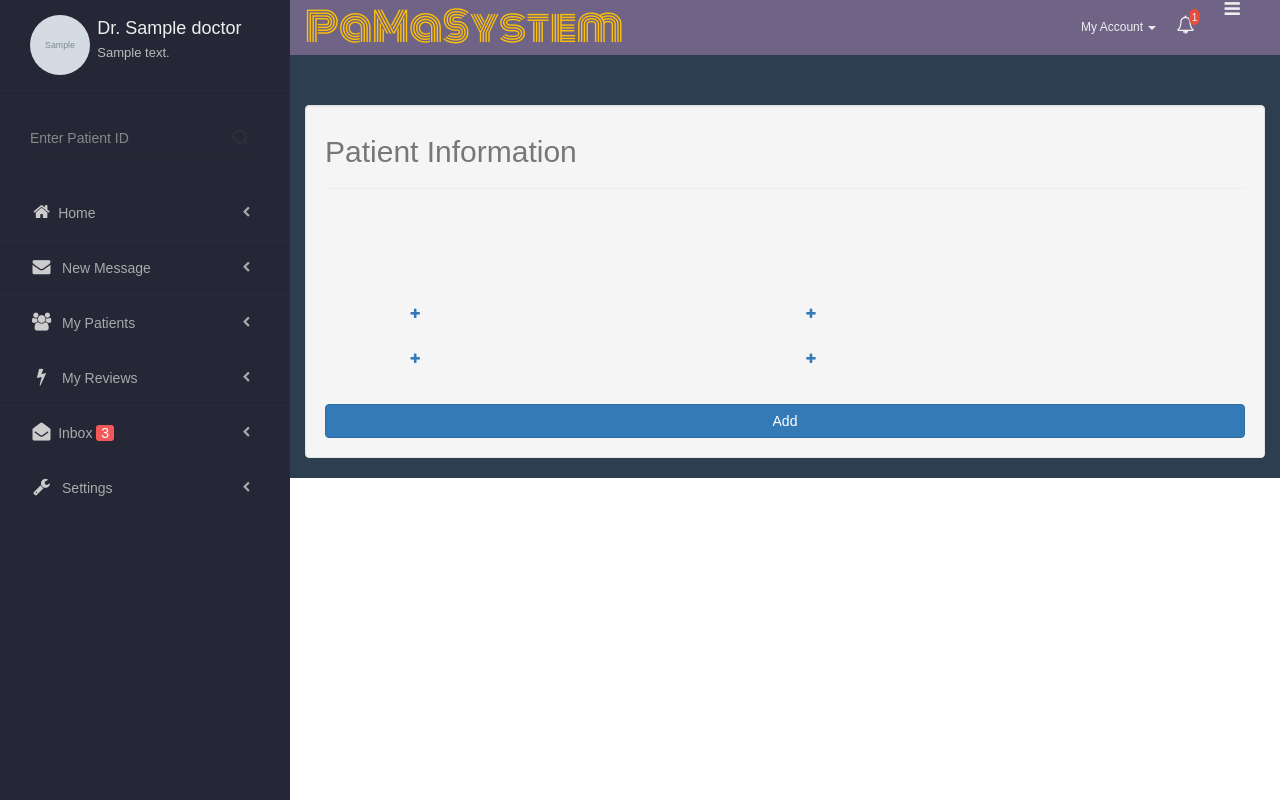
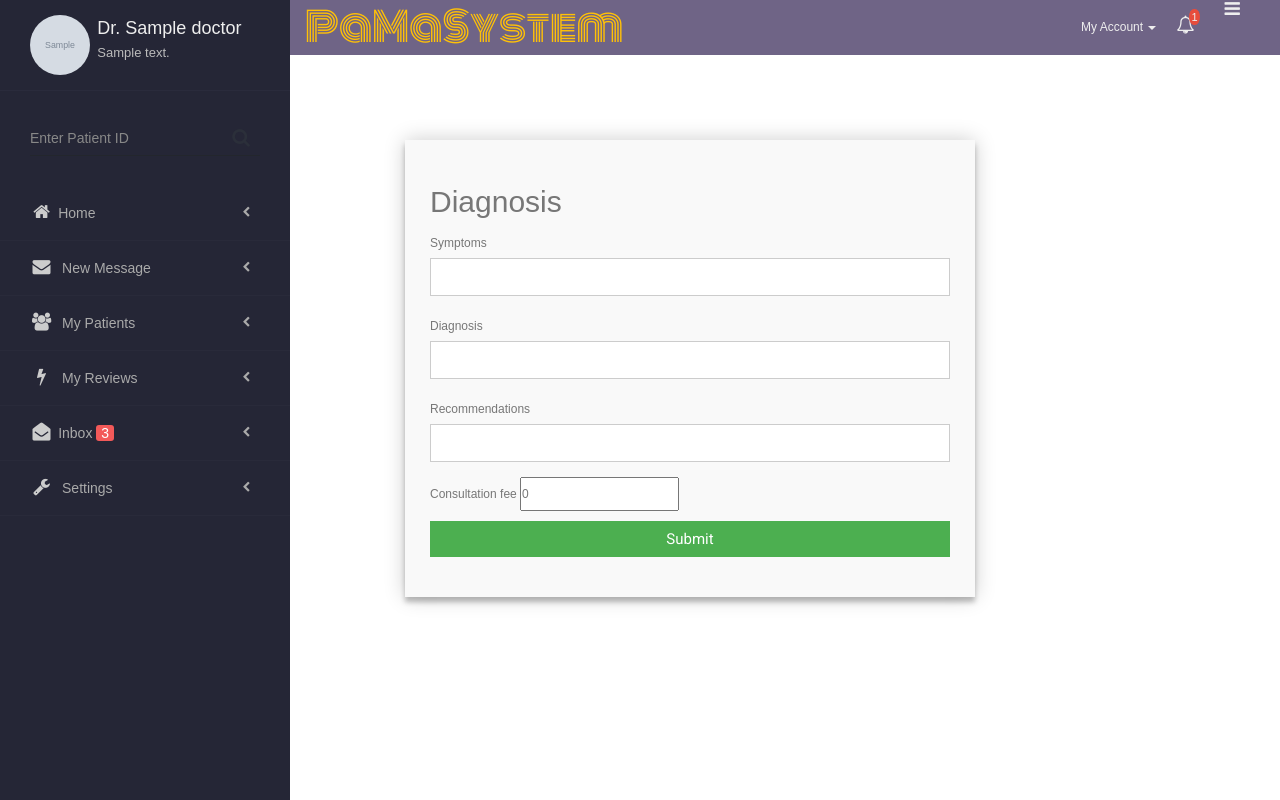
Before and after one commit to NewtonBii/Patient-Management-System, a Django app: a page that uses faith_pms/templates/treatment.html in a window 1280 px wide. Run offline with Django 3.2, Linux system fonts and the light colour scheme; a user stored in the database is signed in; tables that the repository leaves empty hold one stand-in row (values such as "Sample post"); grey boxes marked "Sample" are stand-in pictures; some libraries are stand-ins or nearby versions; some web fonts are replaced.

Commit message:
Create treatment and render it in the template.

```diff
--- a/faith_pms/templates/treatment.html
+++ b/faith_pms/templates/treatment.html
@@ -1,143 +1,29 @@
 {% extends 'base.html' %}{% load bootstrap3 %} {% load staticfiles %} {% block content %}
 <div class="container-fluid">
-  <div class="well" style="margin-top:50px">
-    <form action="" method="POST" enctype="multipart/form-data">
-      {%csrf_token%}
-      <h5 style="display: block;font-size: 30px;font-weight: 300;margin-bottom: 10px;">Patient Information</h5>
-      <hr>
-      <div class="form-group">
-
-        <label for="name">{{form.name.label}}</label> {{form.name}} {{ form.name.errors }}
-
-        <label for="date_of_birth">{{form.date_of_birth.label}}</label> {{ form.date_of_birth }} {{ form.date_of_birth.errors }}
-
-        <label for="phone_number">{{form.phone_number.label}}</label> {{ form.phone_number }} {{ form.phone_number.errors }}
-
-        <label for="email">{{ form.email.label }}</label> {{ form.email }} {{ form.email.errors }}
-
-      </div>
-      <div class="form-group">
-        <label for="gender">{{ form.gender.label }}</label> {{ form.gender }} {{ form.gender.errors }}
-
-        <label for="id_number">{{ form.id_number.label }}</label> {{ form.id_number }} {{ form.id_number.errors }}
-
-        <label for="NHIF_number">{{ form.NHIF_number.label }}</label> {{ form.NHIF_number }} {{ form.NHIF_number.errors }}
-
-        <label for="blood_group">{{ form.blood_group.label }}</label> {{ form.blood_group }} {{ form.blood_group.errors }}
-      </div>
-      <div class="row">
-        <div class="col-sm-1">
-        </div>
-        <div class="col-sm-5">
-          <div class="form-group">
-            <label for="next_of_kin">{{ form.next_of_kin.label }}</label> {{ form.next_of_kin }} <a href="#"><i class="fa fa-plus fa-fw" id="NewNextOfKinDisplayForm"></i></a> {{ form.next_of_kin.errors }}
-          </div>
-          <div class="form-group">
-            <label for="medications">{{ form.medications.label }}</label> {{ form.medications }} <a href="#"><i class="fa fa-plus fa-fw" id="newMedicineDisplay"></i></a> {{ form.medications.errors }}
-          </div>
-
-        </div>
-        <div class="col-sm-5">
-          <div class="form-group">
-            <label for="medical_cover">{{ form.medical_cover.label }}</label> {{ form.medical_cover }} <a href="#"><i class="fa fa-plus fa-fw" id="newMedicalCoverDisplay"></i></a> {{ form.medical_cover.errors }}
-          </div>
-          <div class="form-group">
-            <label for="allergies_and_directives">{{ form.allergies_and_directives.label }}</label> {{ form.allergies_and_directives }} <a href="#"><i class="fa fa-plus fa-fw" id="allergies_and_directives_display"></i></a> {{ form.allergies_and_directives.errors }}
-          </div>
-        </div>
-        <div class="col-sm-1">
-        </div>
-      </div>
-      <div class="row">
-        <div class="col-sm-4">
-
-        </div>
-        <div class="col-sm-4">
-          <label for="profile_photo" style="display:inline; float:left">{{ form.profile_photo.label }}</label>
-          <div class="form-group" style="float:right">
-            {{ form.profile_photo }} {{ form.profile_photo.errors }}
-          </div>
-        </div>
-        <div class="col-sm-4">
-
-        </div>
-      </div>
-      <button type="submit" class="btn btn-default btn-block btn-primary">Add</button>
-    </form>
-  </div>
-  <div class="container" id="next_of_kin_form" style="position:absolute; z-index:100; top:-10px; right:290px; display:none">
+  <div class="container" id="treatment-form" style="position:absolute; z-index:100; top:-10px; right:290px">
     <form id="contact" action="" method="POST">
       {%csrf_token%}
-    <h3>Next of Kin</h3>
+      <h3>Diagnosis</h3>
+      {{form.symptoms.label}}
       <fieldset>
-      {{nform.name.label}}{{nform.name}}{{nform.name.errors}}
+        {{form.symptoms}}{{form.symptoms.errors}}
+      </fieldset>
+      {{form.diagnosis.label}}
+      <fieldset>
+         {{form.diagnosis}} {{form.diagnosis.errors}}
+      </fieldset>
+      {{form.recommendations.label}}
+      <fieldset>
+         {{form.recommendations}} {{form.recommendations.errors}}
       </fieldset>
       <fieldset>
-      {{nform.relationship.label}} {{nform.relationship}} {{nform.relationship.errors}}
-    </fieldset>
-    <fieldset>
-      {{nform.phone_number.label}} <br>{{nform.phone_number}} {{nform.phone_number.errors}}
-    </fieldset>
-    <fieldset>
-      {{nform.email.label}} {{nform.email}} {{nform.email.errors}}
+        {{form.consultation_fee.label}} {{form.consultation_fee}} {{form.consultation_fee.errors}}
       </fieldset>
       <fieldset>
         <button name="submit" type="submit" id="contact-submit1" data-submit="...Sending">Submit</button>
       </fieldset>
     </form>
   </div>
-<div class="container" id="medicine_form" style="position:absolute; z-index:100; top:10px; right:290px; display:none">
-<form id="contact" action="" method="POST">
-  {%csrf_token%}
-  <h3>Medicine</h3>
-  <fieldset>
-    {{mform.name.label}}{{mform.name}}{{mform.name.errors}}
-  </fieldset>
-  <fieldset>
-    {{mform.date_given.label}} {{mform.date_given}} {{mform.date_given.errors}}
-  </fieldset>
-  <fieldset>
-    {{mform.doctor_prescribed.label}} <br>{{mform.doctor_prescribed}} {{mform.doctor_prescribed.errors}}
-  </fieldset>
-  <fieldset>
-    <button name="submit" type="submit" id="contact-submit2" data-submit="...Sending">Submit</button>
-  </fieldset>
-</form>
-</div>
-<div class="container" id="medical_cover_form" style="position:absolute; z-index:100; top:10px; right:500px; display:none">
-<form id="contact" action="" method="POST">
-  {%csrf_token%}
-  <h3>Medical Cover</h3>
-  <fieldset>
-    {{mcform.name.label}}{{mcform.name}}{{mcform.name.errors}}
-  </fieldset>
-  <fieldset>
-    {{mcform.email.label}} {{mcform.email}} {{mcform.email.errors}}
-  </fieldset>
-  <fieldset>
-    {{mcform.type_of_cover.label}} <br>{{mcform.type_of_cover}} {{mcform.type_of_cover.errors}}
-  </fieldset>
-  <fieldset>
-    <button name="submit" type="submit" id="contact-submit3" data-submit="...Sending">Submit</button>
-  </fieldset>
-</form>
-</div>
-<div class="container" id="allergies_and_directives_form" style="position:absolute; z-index:100; top:10px; right:500px; display:none">
-<form id="contact" action="{{current_user.username}}" method="post">
-  {%csrf_token%}
-  <h3>Allergies and Directives</h3>
-  <fieldset>
-    {{adform.name.label}}{{adform.name}}{{adform.name.errors}}
-  </fieldset>
-  <fieldset>
-    {{adform.level.label}} {{adform.level}} {{adform.level.errors}}
-  </fieldset>
-  <fieldset>
-    <button name="submit" type="submit" id="contact-submit4" data-submit="...Sending">Submit</button>
-  </fieldset>
-</form>
-</div>
-
 </div>
 <style media="screen">
   @import url('https://fonts.googleapis.com/css?family=Roboto:400,300,600,400italic');
@@ -155,8 +41,8 @@ text-rendering: optimizeLegibility;
   }
 
   .container {
-max-width: 400px;
-width: 100%;
+    max-width: 600px;
+    width: 600px;
     margin: 0 auto;
     position: relative;
     font-family: "Roboto", Helvetica, Arial, sans-serif;
@@ -165,13 +51,15 @@ font-size: 12px;
     line-height: 30px;
     color: #777;
   }
-.container-fluid{
+
+  .container-fluid {
     font-family: "Roboto", Helvetica, Arial, sans-serif;
     font-weight: 100;
     font-size: 12px;
     line-height: 30px;
     color: #777;
   }
+
   #contact input[type="text"],
   #contact input[type="email"],
   #contact input[type="tel"],
@@ -291,33 +179,33 @@ color: #888;
 <script type="text/javascript">
   $(document).ready(function(event) {
 
-    $('#contact-submit1').click(function(event){
+    $('#contact-submit1').click(function(event) {
       $('#next_of_kin_form').css("display", "none");
     });
 
-    $('#contact-submit2').click(function(event){
+    $('#contact-submit2').click(function(event) {
       $('#medicine_form').css("display", "none");
     });
 
-    $('#contact-submit3').click(function(event){
+    $('#contact-submit3').click(function(event) {
       $('#medical_cover_form').css("display", "none");
     });
 
-    $('#contact-submit4').click(function(event){
+    $('#contact-submit4').click(function(event) {
       $('#allergies_and_directives_form').css("display", "none");
     });
 
-    $('#NewNextOfKinDisplayForm').click(function(event){
+    $('#NewNextOfKinDisplayForm').click(function(event) {
       $('#next_of_kin_form').toggle(500);
     });
 
-    $('#newMedicineDisplay').click(function(event){
+    $('#newMedicineDisplay').click(function(event) {
       $('#medicine_form').toggle(500);
     });
-    $('#newMedicalCoverDisplay').click(function(event){
+    $('#newMedicalCoverDisplay').click(function(event) {
       $('#medical_cover_form').toggle(500);
     });
-    $('#allergies_and_directives_display').click(function(event){
+    $('#allergies_and_directives_display').click(function(event) {
       $('#allergies_and_directives_form').toggle(500);
     });
     newMedicalCoverDisplay
--- a/faith_pms/views.py
+++ b/faith_pms/views.py
@@ -1,7 +1,7 @@
 from django.shortcuts import render, redirect
 from django.contrib.auth.decorators import login_required
 from .models import Patient, Doctor, NextOfKin, MedicalCover, AllergiesAndDirectives, Medicine
-from .forms import UpdateProfileForm, NewPatientForm, NewNextOfKinForm, NewMedicineForm, MedicalCoverForm, AllergiesAndDirectivesForm
+from .forms import UpdateProfileForm, NewPatientForm, NewNextOfKinForm, NewMedicineForm, MedicalCoverForm, AllergiesAndDirectivesForm, TreatmentForm
 # Create your views here.
 @login_required(login_url='/accounts/login')
 def dashboard(request):
@@ -94,4 +94,5 @@ def treatment(request, nhif_number):
     current_user =request.user
     patient = Patient.objects.get(NHIF_number = nhif_number)
     doctor = Doctor.objects.get(user_id=current_user.id)
-    return render(request, 'treatment.html', {'patient':patient, 'doctor':doctor})
+    form = TreatmentForm()
+    return render(request, 'treatment.html', {'patient':patient, 'doctor':doctor, 'form':form})
```
Lines whose indentation alone changed are shown as unchanged.
